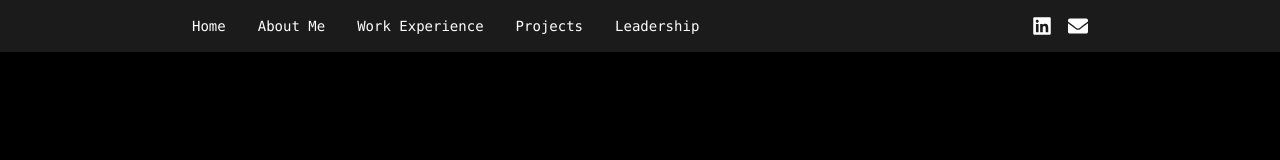
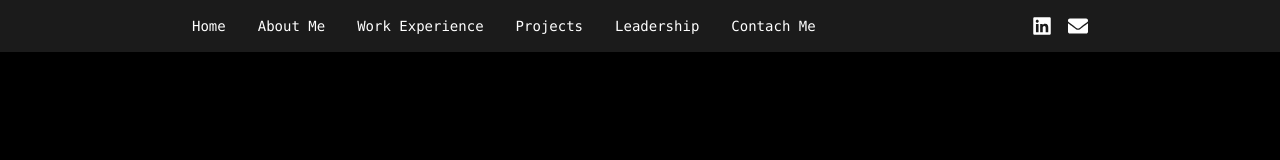
Before and after one commit to priyadharshini18-hub/priyadharshini.github.io, a React (Create React App) app: page / in a window 1280 px wide. Shown: the top 160 px of the page. Built offline with nearby package versions, Linux system fonts and the light colour scheme.

Commit message:
Add another menu in header

```diff
--- a/src/components/Navbar.jsx
+++ b/src/components/Navbar.jsx
@@ -12,6 +12,7 @@ const Navbar = () => {
           <li><a href="#work" className="hover:text-green-400">Work Experience</a></li>
           <li><a href="#projects" className="hover:text-green-400">Projects</a></li>
           <li><a href="#leadership" className="hover:text-green-400">Leadership</a></li>
+          <li><a href="#contactme" className="hover:text-green-400">Contach Me</a></li>
         </ul>
 
         {/* Icons - right side */}
```
